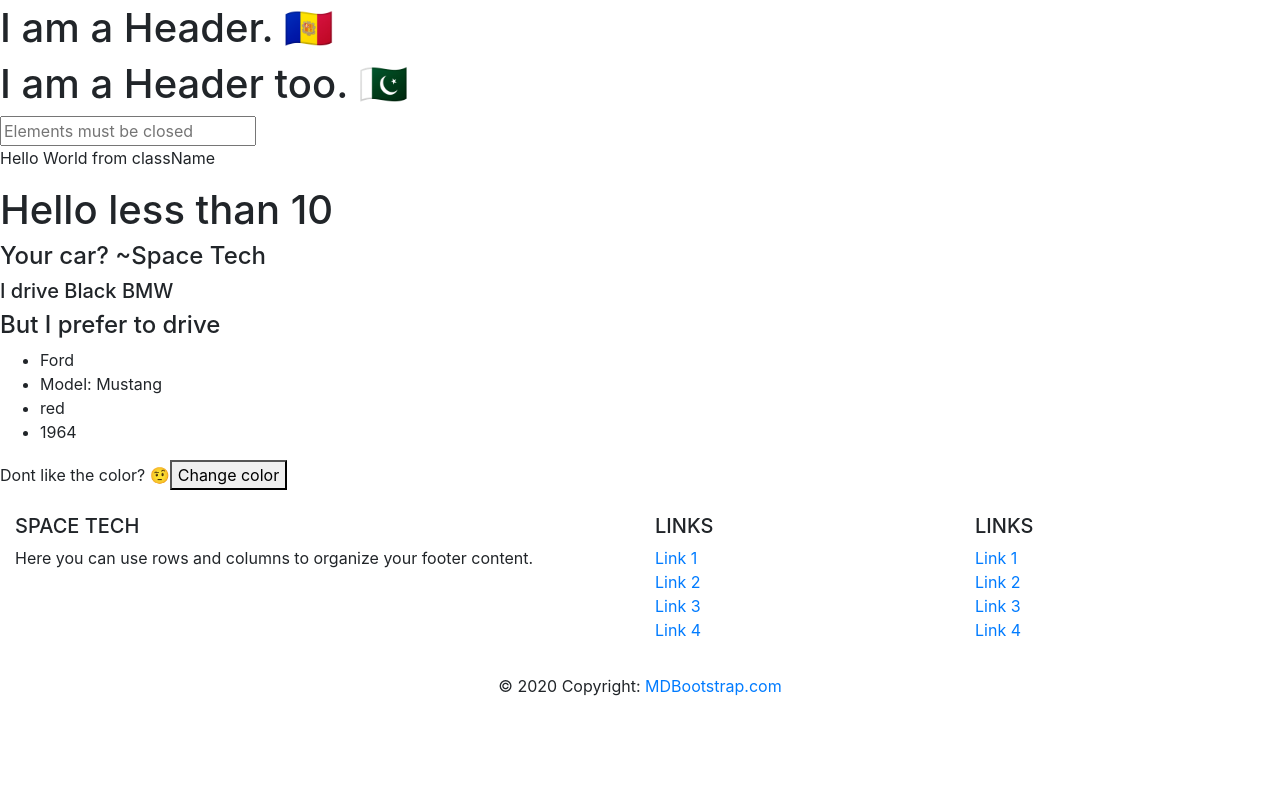
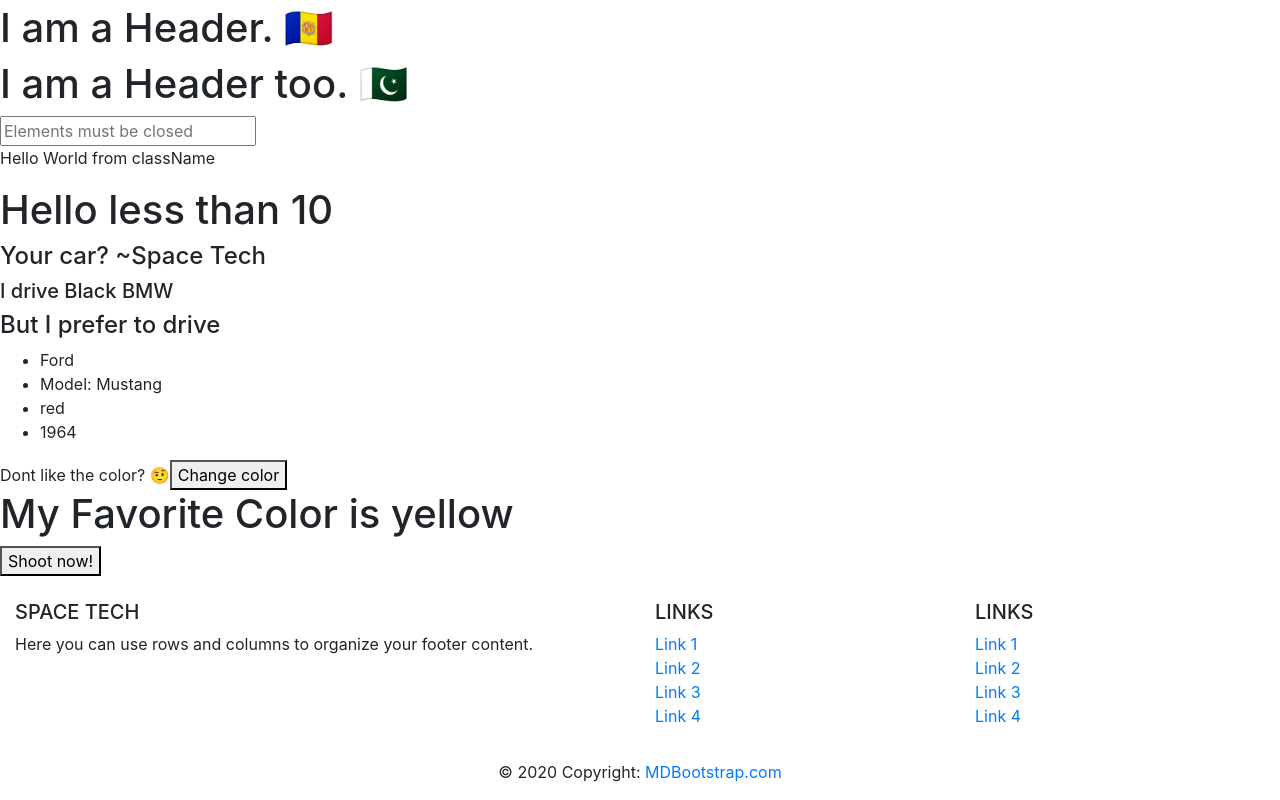
Before and after one commit to ProHashim/React-Starting-D, a React (Create React App) app: page / in a window 1280 px wide. Shown: the part 434-1234 px from the top of the page. Before the commit the page ends 1148 px from the top, so only its background shows below. Built offline with nearby package versions, Linux system fonts and the light colour scheme.

Commit message:
24 August

```diff
--- a/public/index.html
+++ b/public/index.html
@@ -56,6 +56,9 @@
 
     <div id="cars"></div>
     <div id="car2"></div>
+
+    <div id="mounting"></div>
+    <div id="react-event"></div>
     <div id="footer"></div>
   </body>
 </html>
--- a/src/index.js
+++ b/src/index.js
@@ -187,6 +187,56 @@ class Car2 extends React.Component {
 }
 ReactDOM.render(<Car2 />, document.getElementById('car2'));
 
+
+// Mounting => getDerivedStateFromProps()
+// this method is called right before the element is rendered in the doc
+
+class Mounting extends React.Component {
+  constructor(props) {
+    super(props);
+    this.state = { favoritecolor: "red" };
+  }
+  static getDerivedStateFromProps(props, state) {
+    return { favoritecolor: props.favcol };
+  }
+  render() {
+    return (
+      <h1>My Favorite Color is {this.state.favoritecolor}</h1>
+    );
+  }
+}
+
+ReactDOM.render(<Mounting favcol="yellow" />, document.getElementById('mounting'));
+
+
+// React Events the functional way
+// function reactevent() {
+//   alert("Played well")
+// }
+
+// const reactEvent = <button onClick={reactevent}> Shoot now!</button>
+
+// React Events the class component way :D
+class ReactEvent extends React.Component {
+  // shoot() {
+  //   alert("I am shooted :( ")
+  // }
+
+  // Always use arrow function as arrow function's THIS represent the object that owns the function
+
+  shoot = () => {
+    alert("Cool down")
+  }
+  render() {
+    return (
+      <button onClick={this.shoot}> Shoot now!</button>
+    );
+  }
+}
+
+ReactDOM.render(<ReactEvent />, document.getElementById("react-event"))
+
+
 // If you want to start measuring performance in your app, pass a function
 // to log results (for example: reportWebVitals(console.log))
 // or send to an analytics endpoint. Learn more: https://bit.ly/CRA-vitals
```
Also changed, not shown: 1 other file (tests, documents, lock files or other folders).
